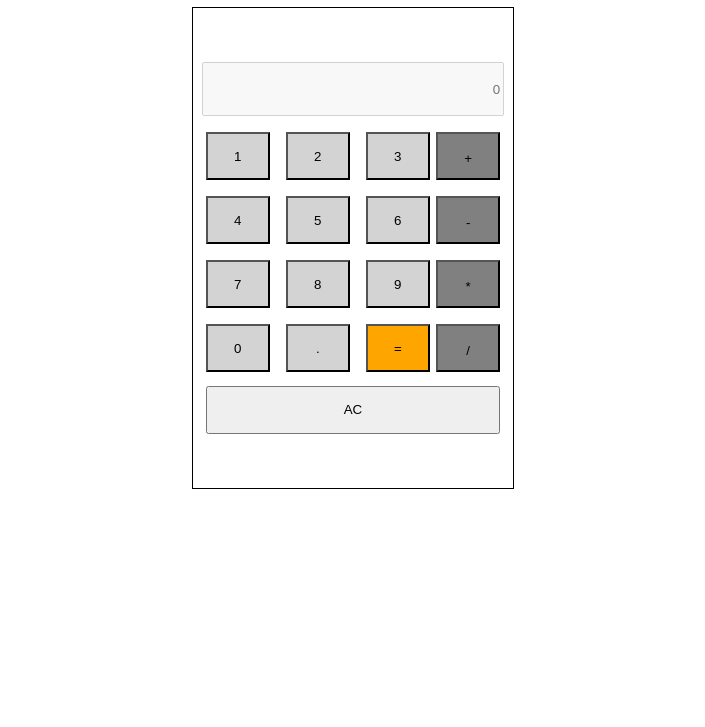
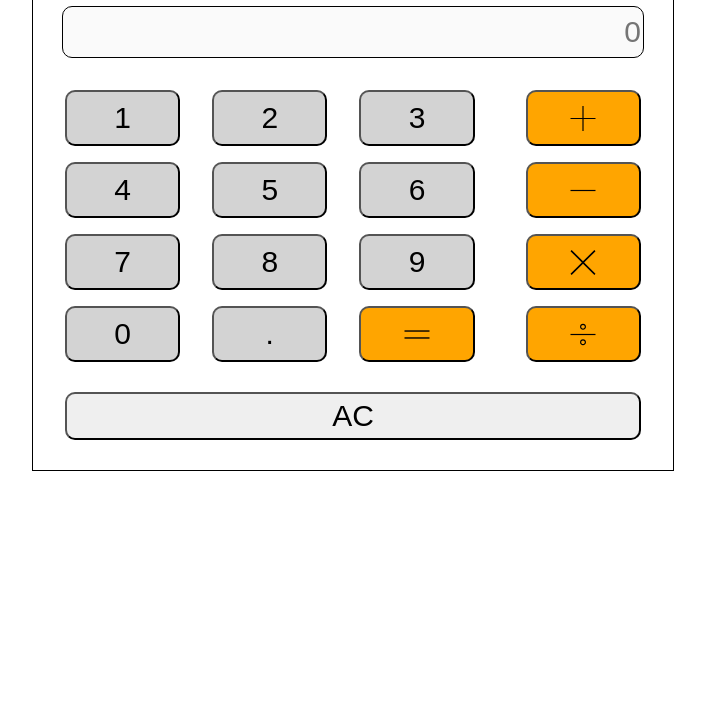
Before and after one commit to ewazgorzelska/calculatorJS, a website: page index.html in a window 1280 px wide. Shown: the part 73-800 px from the top of the page, without its empty margins (287-992 px from the left). Drawn offline with Linux system fonts and the light colour scheme.

Commit message:
media queries

```diff
--- a/index.html
+++ b/index.html
@@ -6,7 +6,6 @@
     <title>Calculator</title>
   </head>
   <body>
-      <h1 class="title">Calculator</h1>
     <div class="wrapper_main">
         <input id="screen" type="text" placeholder="0">
         <div class="wrapper_buttons">
@@ -22,13 +21,13 @@
             <button class="digits" type="text" value="9">9</button>
             <button class="digits" type="text" value="0">0</button>
             <button class="digits" type="text" value=".">.</button>
-            <button class="digits" type="text" value="=">=</button>
+            <button class="digits" type="text" value="="></button>
           </div>
           <div class="wrapper_operators">
-            <button id="add" class="operators" value="+">+</button>
-            <button id="substract" class="operators" value="-">-</button>
-            <button id="multiply" class="operators" value="*">*</button>
-            <button id="divide" class="operators" value="/">/</button>
+            <button id="add" class="operators" value="+"></button>
+            <button id="substract" class="operators" value="-"></button>
+            <button id="multiply" class="operators" value="*"></button>
+            <button id="divide" class="operators" value="/"></button>
           </div>
         </div>
         <button class="clear">AC</button>
--- a/index.js
+++ b/index.js
@@ -41,7 +41,7 @@ function noDoubleFloatingPoint (array) {
 function addZeroBeforeFloatingPoint(array) {
     if (floatingPointClicked) {
         array.unshift('0');
-    }
+    };
 };
 
 function setFloatingPointState() {
--- a/style.css
+++ b/style.css
@@ -3,22 +3,26 @@ body {
     display: flex;
     flex-direction: column;
     align-items: center;
+    font-size: 16px;
 }
 
 .wrapper_main {
-    height: 60vh;
-    width: 25vw;
+    width: 25%;
     border: 1px solid black;
     display: flex;
     flex-direction: column;
     align-items: center;
     justify-content: center;
+    margin-top: 3em;
 }
 
 #screen {
-    height: 6vh;
+    height: 4vh;
     width: 23vw;
     text-align: right;
+    border: 1px solid black;
+    border-radius: 10px;
+    margin-top: 1em;
 }
 
 .wrapper_buttons {
@@ -33,24 +37,26 @@ body {
 .wrapper_digits {
     display: grid;
     grid-template-columns: repeat(3, 1fr);
-    column-gap: 1em;
+    column-gap: 0.5em;
     row-gap: 1em;
 }
 
 .digits {
-    height: 6vh;
+    height: 4vh;
     width: 5vw;
     background-color: lightgrey;
+    border-radius: 10px;
 }
 
 .digits:last-child {
-    background-color: orange;
+    background: orange url('assets/equal.svg') no-repeat center;
+    background-size: 50px 20px;
+    border-radius: 10px;
 }
 
 .wrapper_operators {
     display: grid;
     grid-template-columns: repeat(1, 1fr);
-    column-gap: 1em;
     row-gap: 1em;
 
     display: flex;
@@ -60,17 +66,153 @@ body {
 }
 
 .operators {
-    height: 6vh;
+    height: 4vh;
     width: 5vw;
     line-height: 6vh;
     background-color: grey;
     padding-bottom: 1em;
     display: table-cell;
     vertical-align: middle;
+    background: orange no-repeat center;
+    background-size: 50px 20px;
+    border-radius: 10px;
+}
+
+.operators[value="+"] {
+    background-image:url('assets/add.svg');
+}
+
+.operators[value="-"] {
+    background-image:url('assets/substract.svg');
+}
+
+.operators[value="*"] {
+    background-image:url('assets/multiply.svg');
+}
+
+.operators[value="/"] {
+    background-image:url('assets/divide.svg');
 }
 
 .clear {
     width: 23vw;
     margin-top: 1em;
-    height: 6vh;
+    height: 4vh;
+    border-radius: 10px;
+    margin-bottom: 1em;
 }
+
+@media (min-width: 360px) {
+    .wrapper_main {
+        width: 90%;
+        height: 90%;
+    }
+    .wrapper_buttons {
+        width: 90%;
+        margin-top: 3em;
+    }
+    .digits {
+        height: 7vh;
+        width: 17vw;
+    }
+    .operators {
+        height: 7vh;
+        width: 17vw;
+    }
+    #screen {
+        width: 90%;
+        margin-top: 1em;
+        height: 7vh;
+    }
+    .clear {
+        width: 90%;
+        margin-top: 1em;
+        height: 7vh;
+    }
+    button, input {
+        font-size: 50px;
+    }
+    .digits:last-child, .operators {
+        background-size: 70px 40px;
+    }
+    .wrapper_digits {
+        column-gap: 3em;
+        row-gap: 3em;
+    }
+    .wrapper_operators {
+        row-gap: 3em;
+    }
+ }
+
+@media (min-width: 992px ) {
+    .wrapper_main {
+        width: 70%;
+    }
+    .wrapper_buttons {
+        width: 90%;
+        margin-top: 2em;
+    }
+    .digits, .operators {
+        height: 5vh;
+        width: 12vw;
+    }
+    #screen, .clear {
+        width: 90%;
+        margin-top: 1em;
+        height: 6vh;
+    }
+    button, input {
+        font-size: 30px;
+    }
+    .digits:last-child, .operators {
+        background-size: 40px 25px;
+    }
+    .wrapper_digits {
+        column-gap: 2em;
+        row-gap: 2em;
+    }
+    .wrapper_operators {
+        row-gap: 2em;
+    }
+ }
+
+ @media (min-width: 1200px) and (max-width: 1499px){
+    .wrapper_main {
+        width: 50%;
+    }
+    .wrapper_buttons {
+        width: 90%;
+        margin-top: 2em;
+    }
+    .digits, .operators {
+        height: 7vh;
+        width: 9vw;
+    }
+    .wrapper_digits {
+        column-gap: 2em;
+        row-gap: 1em;
+    }
+    .wrapper_operators {
+        row-gap: 1em;
+    }
+ }
+ @media (min-width: 1500){
+    .wrapper_main {
+        width: 40%;
+    }
+    .wrapper_buttons {
+        width: 90%;
+        margin-top: 2em;
+    }
+    .digits, .operators {
+        height: 6vh;
+        width: 8vw;
+    }
+    .wrapper_digits {
+        column-gap: 1em;
+        row-gap: 1em;
+    }
+    .wrapper_operators {
+        row-gap: 1em;
+    }
+ }
```
Also changed, not shown: assets/add.svg (added), assets/divide.svg (added), assets/equal.svg (added), assets/multiply.svg (added), assets/substract.svg (added).
